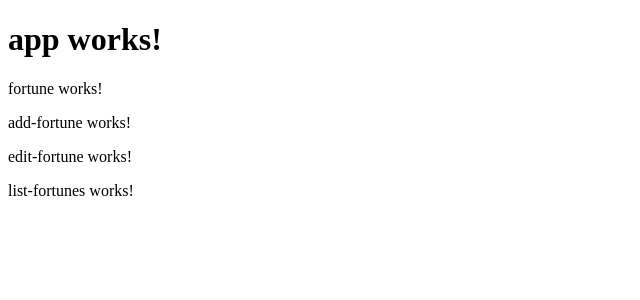
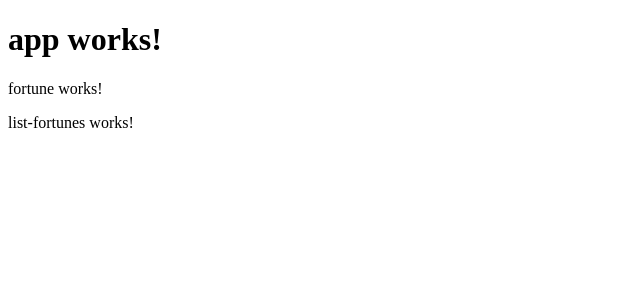
Before and after one commit to nathanielkess/misfortune-cookies, an Angular app: page /fortunes/manage in a window 1280 px wide. Shown: the top 300 px of the page, without its empty margins (0-640 px from the left). Built offline with nearby package versions, Linux system fonts and the light colour scheme.

Commit message:
routing implemented - tests passing

```diff
--- a/src/app/app.component.html
+++ b/src/app/app.component.html
@@ -2,4 +2,6 @@
   {{title}}
 </h1>
 
-<app-fortune></app-fortune>
+<!--<app-fortune></app-fortune>-->
+
+<router-outlet></router-outlet>
--- a/src/app/app.module.ts
+++ b/src/app/app.module.ts
@@ -1,3 +1,4 @@
+import { AppRoutingModule } from './app-routing.module';
 import { FortuneCookieModule } from './components/fortune-cookie/fortune-cookie.module';
 import { BrowserModule } from '@angular/platform-browser';
 import { NgModule } from '@angular/core';
@@ -14,7 +15,8 @@ import { AppComponent } from './app.component';
     BrowserModule,
     FormsModule,
     HttpModule,
-    FortuneCookieModule
+    FortuneCookieModule,
+    AppRoutingModule,
   ],
   providers: [],
   bootstrap: [AppComponent]
--- a/src/app/components/fortune-cookie/fortune/fortune.component.html
+++ b/src/app/components/fortune-cookie/fortune/fortune.component.html
@@ -4,6 +4,10 @@
 
 
 
-<app-add-fortune></app-add-fortune>
+<!--<app-add-fortune></app-add-fortune>
 <app-edit-fortune></app-edit-fortune>
-<app-list-fortunes></app-list-fortunes>
+<app-list-fortunes></app-list-fortunes>-->
+
+
+
+<router-outlet></router-outlet>
--- a/src/app/components/fortune-cookie/fortune/fortune.module.ts
+++ b/src/app/components/fortune-cookie/fortune/fortune.module.ts
@@ -1,3 +1,5 @@
+import { RouterModule } from '@angular/router';
+import { FortuneRoutingModule } from './fortune-routing.module';
 import { BrowserModule } from '@angular/platform-browser';
 import { NgModule } from '@angular/core';
 import { FormsModule } from '@angular/forms';
@@ -16,7 +18,9 @@ import { ListFortunesComponent } from './list-fortunes/list-fortunes.component';
   imports: [
     BrowserModule,
     FormsModule,
-    HttpModule
+    HttpModule,
+    FortuneRoutingModule,
+    // RouterModule
   ],
   providers: [],
   exports:[
```
Also changed, not shown: src/app/app-routing.module.ts (added, +17 -0 lines), src/app/components/fortune-cookie/fortune-cookie.module.ts (+5 -3 lines), src/app/components/fortune-cookie/fortune/fortune-routing.module.ts (added, +22 -0 lines), 2 other files (tests, documents, lock files or other folders).
